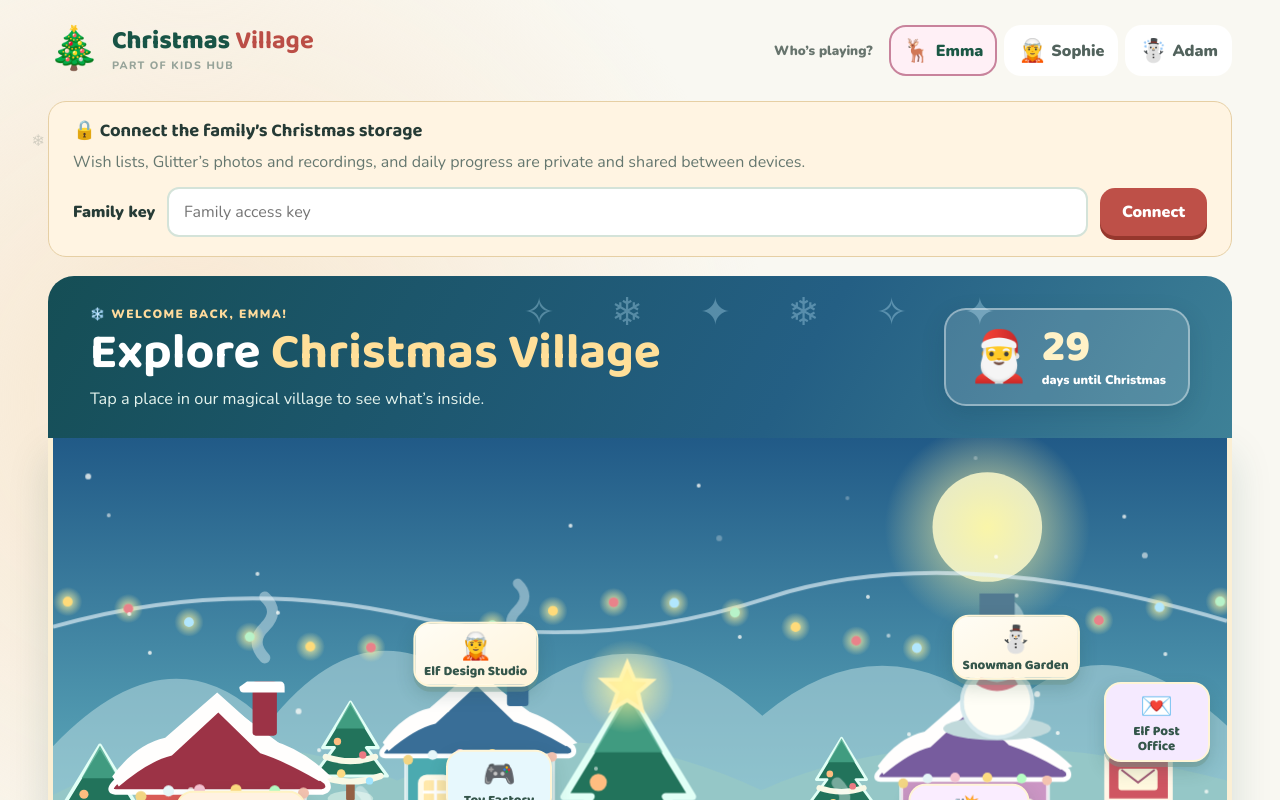
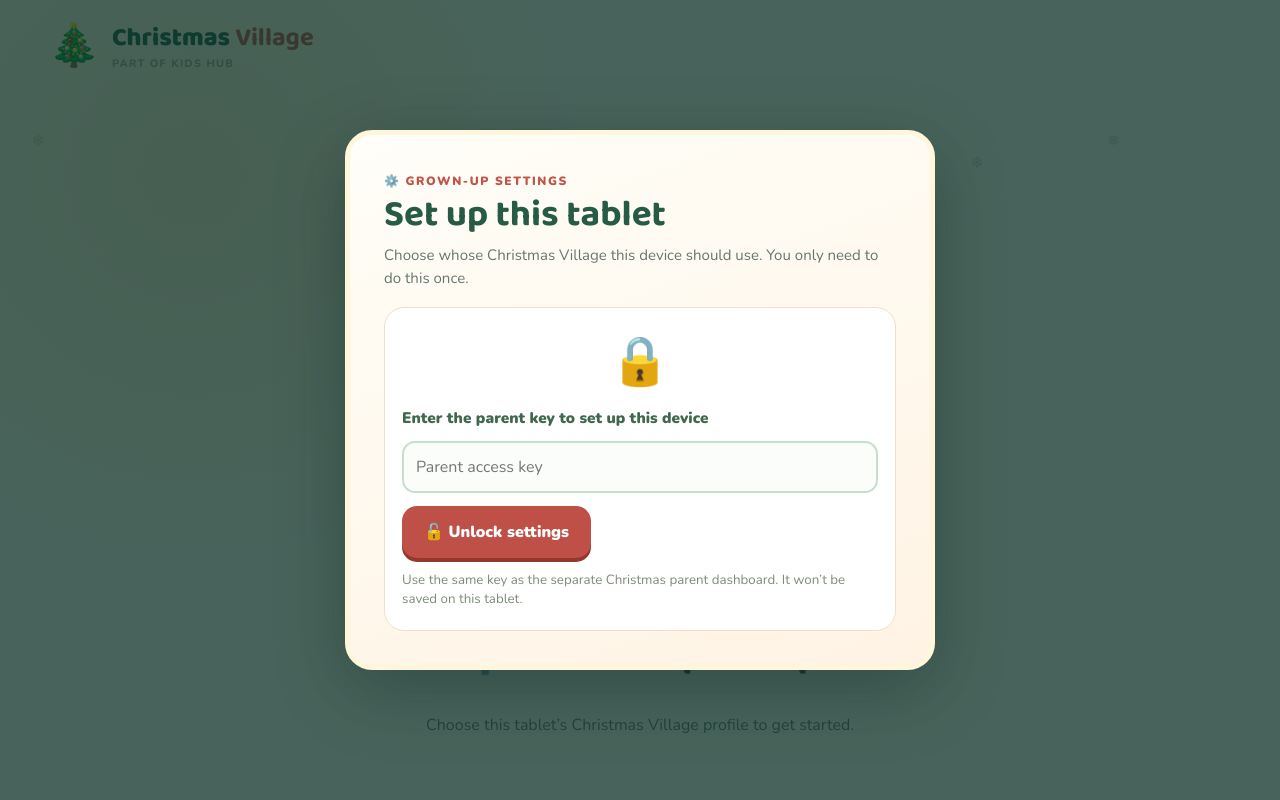
Before and after one commit to corypahl/kids, a React (Vite) app in the folder apps/christmas/: page / in a window 1280 px wide. Shown: the top 800 px of the page. Built offline with nearby package versions, Linux system fonts and the light colour scheme.

Commit message:
Assign one Christmas Village child per device through parent-locked settings

```diff
--- a/apps/christmas/src/App.tsx
+++ b/apps/christmas/src/App.tsx
@@ -7,6 +7,7 @@ import type { VillageState, Wish } from './api';
 import { AdventCalendar, GlitterDiary, SantaWishlist } from './Features';
 import { CookieBakery, ReindeerBarn, VillageHome } from './Village';
 import { CharacterCreator } from './CreatorGames';
+import { DeviceSettings, readDeviceChild } from './DeviceSettings';
 import type { VillageDestination } from './Village';
 
 function daysTillChristmas() {
@@ -274,7 +275,8 @@ export default function App() {
   const [tab, setTab] = useState<Tab>('home');
   const [game, setGame] = useState<GameId>('memory');
   const [activityCategory, setActivityCategory] = useState<'All' | 'Create' | 'Play' | 'Kindness' | 'Family'>('All');
-  const [child, setChild] = useState<ChildId>('emma');
+  const [child, setChild] = useState<ChildId | null>(readDeviceChild);
+  const [settingsOpen, setSettingsOpen] = useState(() => readDeviceChild() === null);
   const [familyKey, setFamilyKey] = useState(readFamilyKey);
   const [keyDraft, setKeyDraft] = useState(familyKey);
   const [state, setState] = useState<VillageState>({ wishes: [], completed: [], opened: [] });
@@ -289,9 +291,9 @@ export default function App() {
   }, []);
   // Switching buildings should show each destination from its beginning.
   useEffect(() => { window.scrollTo(0, 0); }, [tab]);
-  const active = CHILDREN.find(item => item.id === child)!;
+  const active = CHILDREN.find(item => item.id === child) ?? CHILDREN[0];
 
-  async function reload(profile: ChildId = child, key: string = familyKey) {
+  async function reload(profile: ChildId = child ?? 'emma', key: string = familyKey) {
     const seq = ++sequence.current;
     if (!key) { setStatus(nativeApp ? 'error' : 'needs-key'); if (nativeApp) setError('This Android build is missing its family configuration. Ask a grown-up to install the signed testing release.'); return; }
     setStatus('loading');
@@ -304,7 +306,7 @@ export default function App() {
       setStatus('error'); setError(e instanceof Error ? e.message : 'Unable to connect to family storage.');
     }
   }
-  useEffect(() => { void reload(child, familyKey); }, [child, familyKey]);
+  useEffect(() => { if (child) void reload(child, familyKey); }, [child, familyKey]);
 
   async function connect(e: FormEvent) {
     e.preventDefault();
@@ -344,19 +346,17 @@ export default function App() {
       <div className="snowflakes" aria-hidden="true">❄︎ &nbsp; ✳ &nbsp; ❅ &nbsp; ✻ &nbsp; ❄︎</div>
       <header className="site-header">
         <a href="/" className="brand"><span className="brand-icon">🎄</span><span>Christmas <b>Village</b><small>part of Kids Hub</small></span></a>
-        <div className="profile-chooser">
-          <span>Who’s playing?</span>
-          <div className="profiles" role="group" aria-label="Choose child">
-            {CHILDREN.map(item => <button key={item.id}
-              className={'profile ' + item.color + (child === item.id ? ' active' : '')}
-              onClick={() => setChild(item.id)} aria-pressed={child === item.id}>
-              <span>{item.icon}</span>{item.name}</button>)}
-          </div>
-        </div>
+        {child && <div className="device-profile-indicator">
+          <span className="device-profile-name">{active.icon} {active.name}’s Christmas Village</span>
+          <button type="button" className="device-settings-button"
+            onClick={() => setSettingsOpen(true)} aria-label="Open parent settings">
+            ⚙️ Settings
+          </button>
+        </div>}
       </header>
       <main className="page-main" key={tab + child}>
         {tab !== 'home' && <button type="button" className="village-back" onClick={() => setTab('home')}>← Back to the village</button>}
-        {!isReady && <div className="family-connect">
+        {child && !isReady && <div className="family-connect">
           <h3>{nativeApp ? '🎄 Loading Christmas Village' : '🔒 Connect the family’s Christmas storage'}</h3>
           <p>{nativeApp ? 'Your wishes and Glitter’s Diary sync automatically in the Android app.' :
             'Wish lists, Glitter’s photos and recordings, and daily progress are private and shared between devices.'}</p>
@@ -372,21 +372,34 @@ export default function App() {
             {nativeApp && <button className="action secondary" onClick={() => void reload()}>Try again</button>}</>}
           {status === 'loading' && <p role="status">Loading family data…</p>}
         </div>}
-        {isReady && <div className="family-status"><span>☁️ Connected to your family lists</span>
+        {child && isReady && <div className="family-status"><span>☁️ Connected to your family lists</span>
           {!nativeApp && <button className="pill" onClick={() => { storeFamilyKey(''); setFamilyKey(''); setKeyDraft(''); setStatus('needs-key'); }}>Change family key</button>}
         </div>}
-        {isReady && error && <p className="form-error" role="alert">{error}</p>}
-        {tab === 'home' && <Home days={untilChristmas} child={active.name} childId={child}
+        {child && isReady && error && <p className="form-error" role="alert">{error}</p>}
+        {child && tab === 'home' && <Home days={untilChristmas} child={active.name} childId={child}
           opened={state.opened} ready={isReady} onVisit={visit} onOpen={openAdvent} />}
-        {tab === 'games' && <Games game={game} setGame={setGame} child={child} />}
-        {tab === 'activities' && isReady && <Activities child={active.name} completed={state.completed}
+        {child && tab === 'games' && <Games game={game} setGame={setGame} child={child} />}
+        {child && tab === 'activities' && isReady && <Activities child={active.name} completed={state.completed}
           toggle={id => void toggleActivity(id)} initialCategory={activityCategory} />}
-        {tab === 'wishlist' && isReady && <SantaWishlist child={active.name} wishes={state.wishes}
+        {child && tab === 'wishlist' && isReady && <SantaWishlist child={active.name} wishes={state.wishes}
           onAdd={addWish} onFavorite={wish => changeWish(wish)} onRemove={wish => changeWish(wish, true)} />}
-        {tab === 'diary' && isReady && <GlitterDiary child={child} ready={isReady} />}
-        {tab === 'bakery' && <CookieBakery />}
-        {tab === 'reindeer' && <ReindeerBarn />}
+        {child && tab === 'diary' && isReady && <GlitterDiary child={child} ready={isReady} />}
+        {child && tab === 'bakery' && <CookieBakery />}
+        {child && tab === 'reindeer' && <ReindeerBarn />}
       </main>
+      {!child && <div className="device-profile-unassigned"><h2>⚙️ Grown-up setup</h2><p>Choose this tablet’s Christmas Village profile to get started.</p></div>}
+      {settingsOpen && <DeviceSettings assignedChild={child}
+        onClose={child ? () => setSettingsOpen(false) : undefined}
+        onSave={profile => {
+          if (profile !== child) {
+            setState({ wishes: [], completed: [], opened: [] });
+            setStatus(familyKey ? 'loading' : 'needs-key');
+            setError('');
+          }
+          setChild(profile);
+          setTab('home');
+          setSettingsOpen(false);
+        }} />}
       <footer className="site-footer"><span>✨ Made for little Christmas helpers ✨</span><a href="/">← Back to Kids Hub</a></footer>
     </div>
   );
--- /dev/null
+++ b/apps/christmas/src/DeviceSettings.tsx
@@ -0,0 +1,107 @@
+import { useState } from 'react';
+import type { FormEvent } from 'react';
+import { CHILDREN } from './data';
+import type { ChildId } from './data';
+import { requestApi } from './api';
+
+const DEVICE_CHILD_KEY = 'christmas-village-device-child-v1';
+
+export function readDeviceChild(): ChildId | null {
+  try {
+    const value = window.localStorage.getItem(DEVICE_CHILD_KEY);
+    return CHILDREN.some(item => item.id === value) ? value as ChildId : null;
+  } catch { return null; }
+}
+export function storeDeviceChild(child: ChildId): boolean {
+  if (!CHILDREN.some(item => item.id === child)) return false;
+  try {
+    window.localStorage.setItem(DEVICE_CHILD_KEY, child);
+    return window.localStorage.getItem(DEVICE_CHILD_KEY) === child;
+  } catch { return false; }
+}
+
+export function DeviceSettings({ assignedChild, onSave, onClose }: {
+  assignedChild: ChildId | null;
+  onSave: (child: ChildId) => void;
+  onClose?: () => void;
+}) {
+  const [parentKey, setParentKey] = useState('');
+  const [unlocked, setUnlocked] = useState(false);
+  const [verifying, setVerifying] = useState(false);
+  const [selected, setSelected] = useState<ChildId | null>(assignedChild);
+  const [error, setError] = useState('');
+
+  async function unlock(event: FormEvent) {
+    event.preventDefault();
+    if (!parentKey.trim() || verifying) return;
+    setVerifying(true);
+    setError('');
+    try {
+      // Verify against the separate parent credential; do not persist it to the tablet.
+      await requestApi<{ ok: boolean }>('parent/verify', { parentKey: parentKey.trim() });
+      setUnlocked(true);
+      setParentKey('');
+    } catch {
+      setError('That parent key was not accepted. Check it and try again.');
+    } finally {
+      setVerifying(false);
+    }
+  }
+
+  function confirmChild() {
+    if (!unlocked || !selected) return;
+    if (!storeDeviceChild(selected)) {
+      setError('This tablet could not save its profile. Check that browser storage is enabled.');
+      return;
+    }
+    setError('');
+    onSave(selected);
+  }
+
+  return (
+    <div className="device-settings-overlay" role="dialog" aria-modal="true"
+      aria-labelledby="device-settings-title">
+      <div className="device-settings-panel">
+        <div className="device-settings-heading">
+          <div>
+            <span className="eyebrow">⚙️ GROWN-UP SETTINGS</span>
+            <h2 id="device-settings-title">{assignedChild ? 'Tablet settings' : 'Set up this tablet'}</h2>
+            <p>{assignedChild ? 'This tablet stays on one child’s Christmas Village.' :
+              'Choose whose Christmas Village this device should use. You only need to do this once.'}</p>
+          </div>
+          {onClose && <button type="button" className="device-settings-close" aria-label="Close settings"
+            onClick={onClose}>✕</button>}
+        </div>
+
+        {!unlocked ? <form onSubmit={e => void unlock(e)} className="device-settings-unlock">
+          <div className="device-settings-lock" aria-hidden="true">🔒</div>
+          <label htmlFor="device-parent-key">Enter the parent key to {assignedChild ? 'change the profile' : 'set up this device'}</label>
+          <input id="device-parent-key" type="password" value={parentKey} autoComplete="off"
+            onChange={e => setParentKey(e.target.value)} placeholder="Parent access key"
+            required />
+          <button className="action" type="submit" disabled={verifying || !parentKey.trim()}>
+            {verifying ? 'Checking…' : '🔓 Unlock settings'}
+          </button>
+          <small>Use the same key as the separate Christmas parent dashboard. It won’t be saved on this tablet.</small>
+        </form> : <div className="device-settings-chooser">
+          <h3>Whose tablet is this?</h3>
+          <div className="device-settings-children" role="radiogroup" aria-label="Choose one child for this tablet">
+            {CHILDREN.map(item => <button key={item.id} type="button"
+              role="radio" aria-checked={selected === item.id}
+              className={'device-settings-child ' + item.color + (selected === item.id ? ' selected' : '')}
+              onClick={() => { setSelected(item.id); setError(''); }}>
+              <span aria-hidden="true">{item.icon}</span>
+              <strong>{item.name}</strong>
+              {selected === item.id && <span className="device-settings-selected" aria-hidden="true">✓</span>}
+            </button>)}
+          </div>
+          <p className="device-settings-help">Each tablet remembers its choice. Wishes, Advent progress, and Glitter’s Diary will open for that child automatically.</p>
+          <button type="button" className="action" disabled={!selected} onClick={confirmChild}>
+            💾 Save this tablet
+          </button>
+        </div>}
+        {error && <p role="alert" className="device-settings-error">{error}</p>}
+      </div>
+    </div>
+  );
+}
--- /dev/null
+++ b/apps/christmas/src/device-settings.css
@@ -0,0 +1,32 @@
+/* One child profile per tablet; changes are gated by the separate parent key. */
+.device-profile-indicator{display:flex;align-items:center;gap:10px;flex-wrap:wrap;justify-content:flex-end}
+.device-profile-name{font-weight:900;color:#315e4f;background:#e8f7e8;padding:10px 13px;border:1px solid #cce4d2;border-radius:14px;white-space:nowrap;font-size:.9rem}
+.device-settings-button{display:inline-flex;gap:6px;align-items:center;justify-content:center;border:2px solid #d4e6d9;background:#fff;color:#336b52;border-radius:14px;padding:10px 14px;font-size:.86rem;font-weight:900;min-height:46px}
+.device-settings-button:hover{background:#eaf7ec}
+.device-settings-overlay{position:fixed;inset:0;z-index:120;display:grid;place-items:center;overflow-y:auto;background:#0c3229bf;padding:16px}
+.device-settings-panel{background:linear-gradient(160deg,#fffef8,#fff3e4);border:5px solid #fff6db;border-radius:27px;width:min(590px,100%);max-height:calc(100dvh - 32px);overflow-y:auto;box-shadow:0 20px 70px #031a174f;padding:clamp(18px,3vw,34px)}
+.device-settings-heading{display:flex;align-items:flex-start;justify-content:space-between;gap:12px}
+.device-settings-heading .eyebrow{margin-bottom:5px}
+.device-settings-heading h2{font-size:clamp(1.7rem,4vw,2.3rem);color:#275b46;margin:0 0 7px}
+.device-settings-heading p{font-size:.94rem;margin:0 0 17px}
+.device-settings-close{border:0;background:#f9e8d7;color:#835d4b;border-radius:12px;min-width:43px;min-height:43px;font-size:1.4rem}
+.device-settings-unlock{display:flex;flex-direction:column;gap:13px;padding:20px 17px;border-radius:20px;background:#fff;border:1px solid #eedfc9}
+.device-settings-lock{font-size:3rem;text-align:center}
+.device-settings-unlock label{font-weight:900;color:#3f684f;font-size:.96rem}
+.device-settings-unlock input{min-height:52px;padding:12px;border:2px solid #c6dfcd;border-radius:13px;width:100%;background:#fbfdfb}
+.device-settings-unlock .action,.device-settings-chooser>.action{align-self:flex-start;min-height:52px}
+.device-settings-unlock small{color:#7f8b7b;line-height:1.45}
+.device-settings-chooser h3{font-size:1.4rem;color:#285e4b;margin:6px 0 16px}
+.device-settings-children{display:grid;grid-template-columns:repeat(3,minmax(0,1fr));gap:10px}
+.device-settings-child{position:relative;display:flex;flex-direction:column;align-items:center;justify-content:center;gap:7px;min-height:125px;background:white;border:3px solid #d7e6dc;border-radius:20px;color:#3a5f4d;padding:15px 7px}
+.device-settings-child>span:first-child{font-size:3rem}.device-settings-child strong{font-size:1.05rem}
+.device-settings-child.selected{background:#e8f7ed;border-color:#419b76}
+.device-settings-child.pink.selected{background:#fff0f6;border-color:#ca81a0}
+.device-settings-child.purple.selected{background:#f5eeff;border-color:#a885c9}
+.device-settings-child.blue.selected{background:#eef9ff;border-color:#6eaac9}
+.device-settings-selected{position:absolute;top:5px;right:8px;color:#267454;font-weight:900;font-size:1.4rem}
+.device-settings-help{font-size:.9rem;color:#637567;line-height:1.5;margin:15px 0}
+.device-settings-error{padding:12px 14px;border-radius:12px;background:#ffede7;color:#94413d;margin:15px 0 0;font-weight:900}
+.device-profile-unassigned{padding:55px 20px;text-align:center;color:#456b57}
+.device-profile-unassigned h2{color:#2c6552}
+@media(max-width:650px){.site-header{flex-wrap:wrap}.device-profile-indicator{width:100%;justify-content:space-between}.device-profile-name{font-size:.78rem;padding:9px 11px}.device-settings-button{font-size:.8rem;padding:9px 11px}.device-settings-children{gap:7px}.device-settings-child{min-height:100px}.device-settings-child>span:first-child{font-size:2.3rem}.device-settings-child strong{font-size:.82rem}}
--- a/apps/christmas/src/main.tsx
+++ b/apps/christmas/src/main.tsx
@@ -4,6 +4,7 @@ import App from './App';
 import './index.css';
 import './village.css';
 import './creator-games.css';
+import './device-settings.css';
 
 createRoot(document.getElementById('root')!).render(
   <StrictMode>
--- a/apps/christmas/worker/index.js
+++ b/apps/christmas/worker/index.js
@@ -70,6 +70,9 @@ async function api(request, env, pathname, url) {
   const method = request.method;
 
   if (path === '/status' && method === 'GET') return response({ ready: true });
+
+  // Parent-only check for changing a tablet's assigned child; no private data returned.
+  if (path === '/parent/verify' && method === 'GET') return response({ ok: true });
 
   if (path === '/state' && method === 'GET') {
     const child = url.searchParams.get('child');
```
Also changed, not shown: 2 other files (tests, documents, lock files or other folders).
